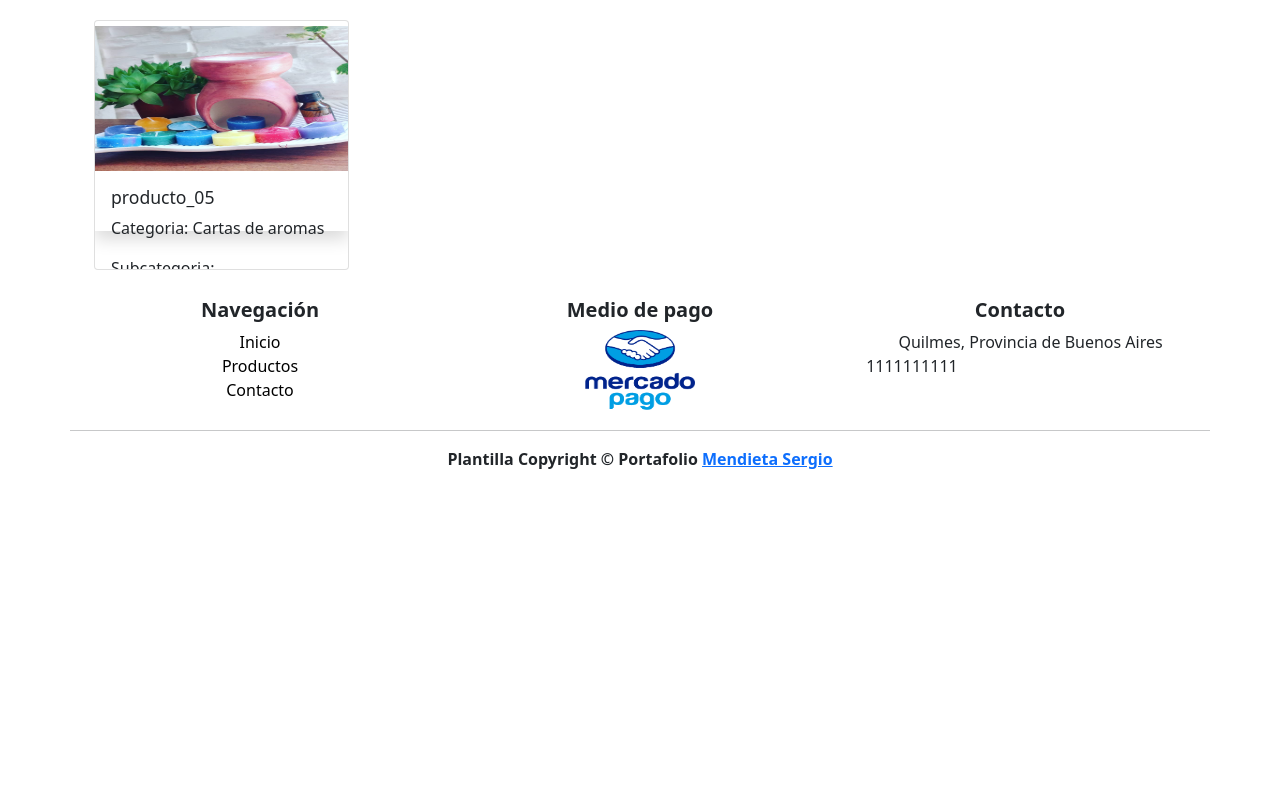
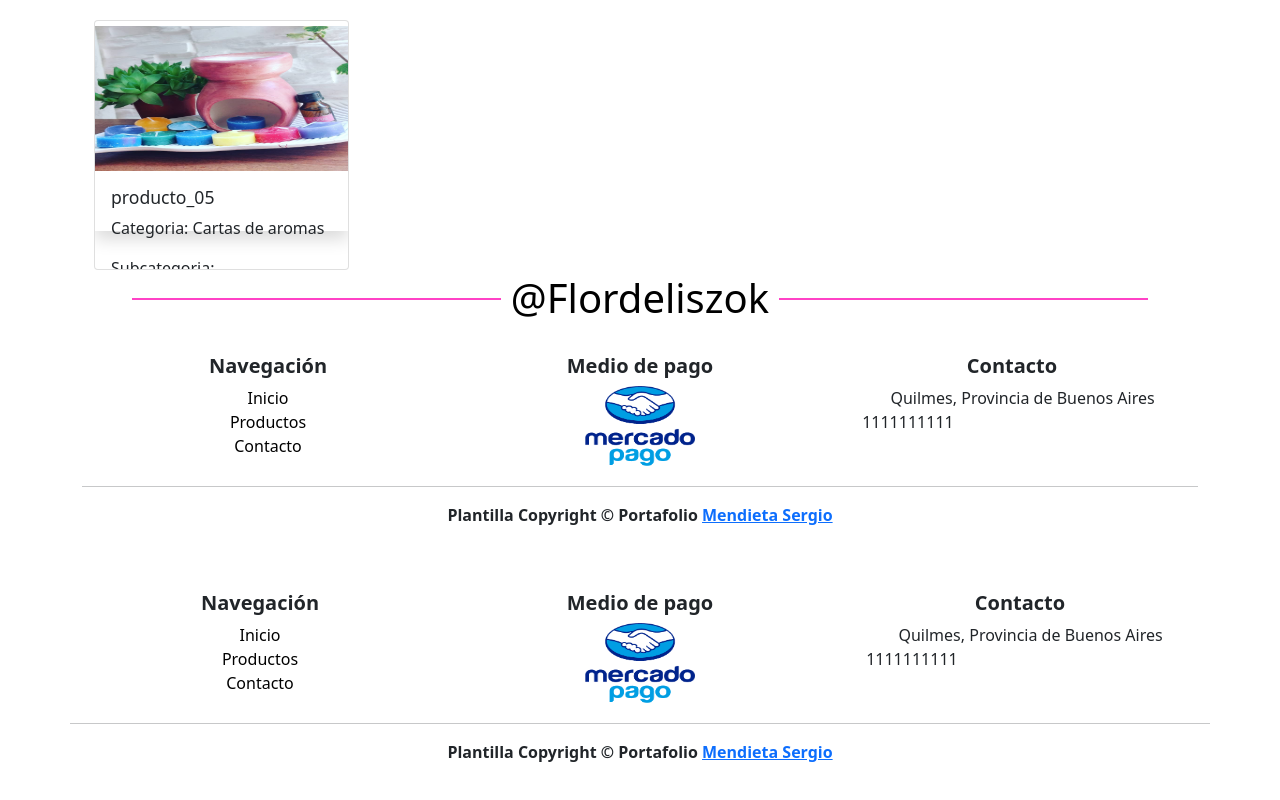
Before and after one commit to MendietaSergio/Flor_de_Lis, a React (Create React App) app: page /Productos in a window 1280 px wide. Shown: the part 753-1553 px from the top of the page. Before the commit the page ends 1288 px from the top, so only its background shows below. Built offline with nearby package versions, Linux system fonts and the light colour scheme.

Commit message:
Añade cambios en la vista de los productos

```diff
--- a/src/pages/Products.js
+++ b/src/pages/Products.js
@@ -1,5 +1,7 @@
 import { ItemListContainer } from "../components/Containers/ItemListContainer/ItemListContainer";
-import { Link, useParams } from "react-router-dom"
+import { Link, useParams } from "react-router-dom";
+import SocialNetworks from "../components/SocialNetworks/SocialNetworks";
+import Footer from "../components/Footer/Footer";
 
 const Products = ({title}) =>{
     const {idCategory} = useParams()
@@ -23,6 +25,10 @@ const Products = ({title}) =>{
                 </span>
             </div>
             <ItemListContainer title={title}/>
+            <section className="row">
+                <SocialNetworks/>
+            </section>
+                <Footer/>
         </>
     )
 }
```
